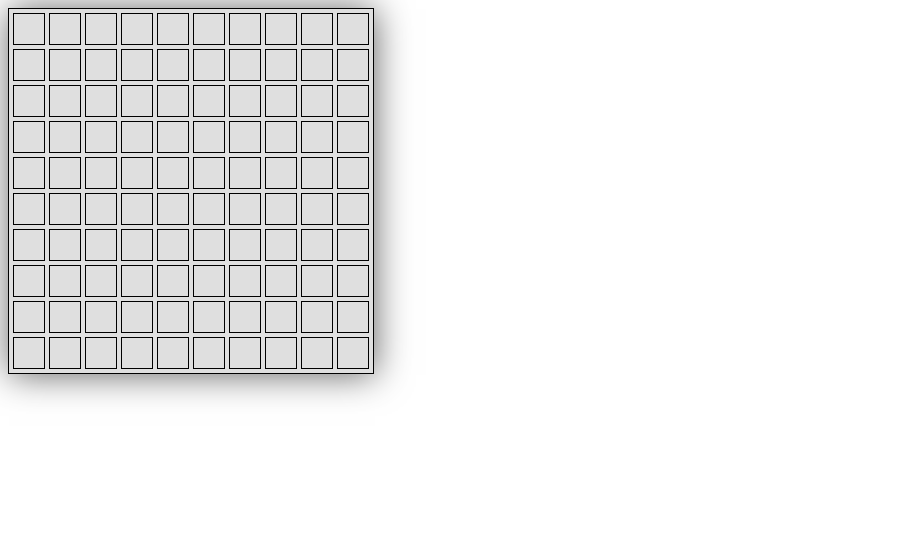
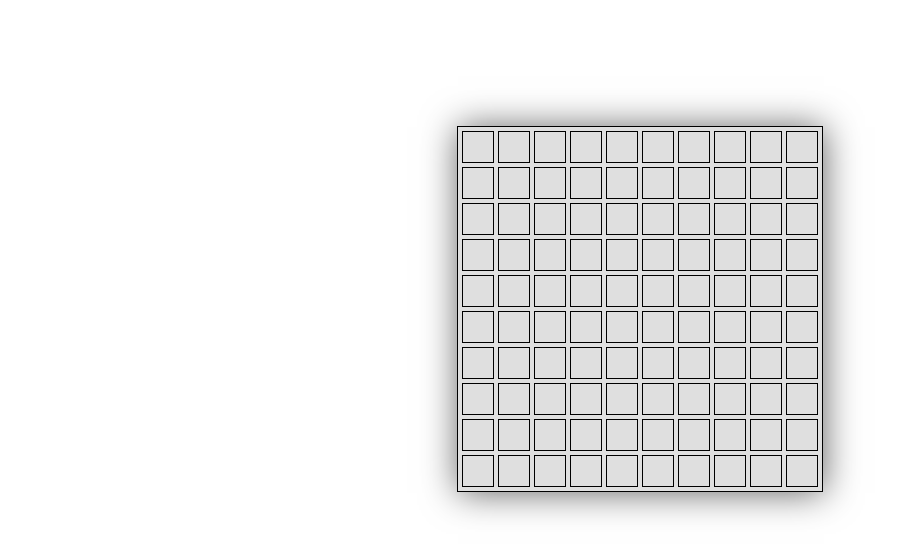
Before and after one commit to Zxy-Code/gobang, a plain HTML site: page index.html in a window 1280 px wide. Shown: the whole page, without its empty margins (0-912 px from the left). Drawn offline with Linux system fonts and the light colour scheme.

Commit message:
棋盘居中

```diff
--- a/css/index.css
+++ b/css/index.css
@@ -6,7 +6,7 @@
 	border: 1px solid black;
 	background: #dfdfdf;
 	box-shadow: 0 0 25px #333;
-	/*margin: 0 auto;*/
+	margin: 10% auto 0;
 	box-shadow: 1px 1px 34px #666;
 }
 .xiaokuai{
```
